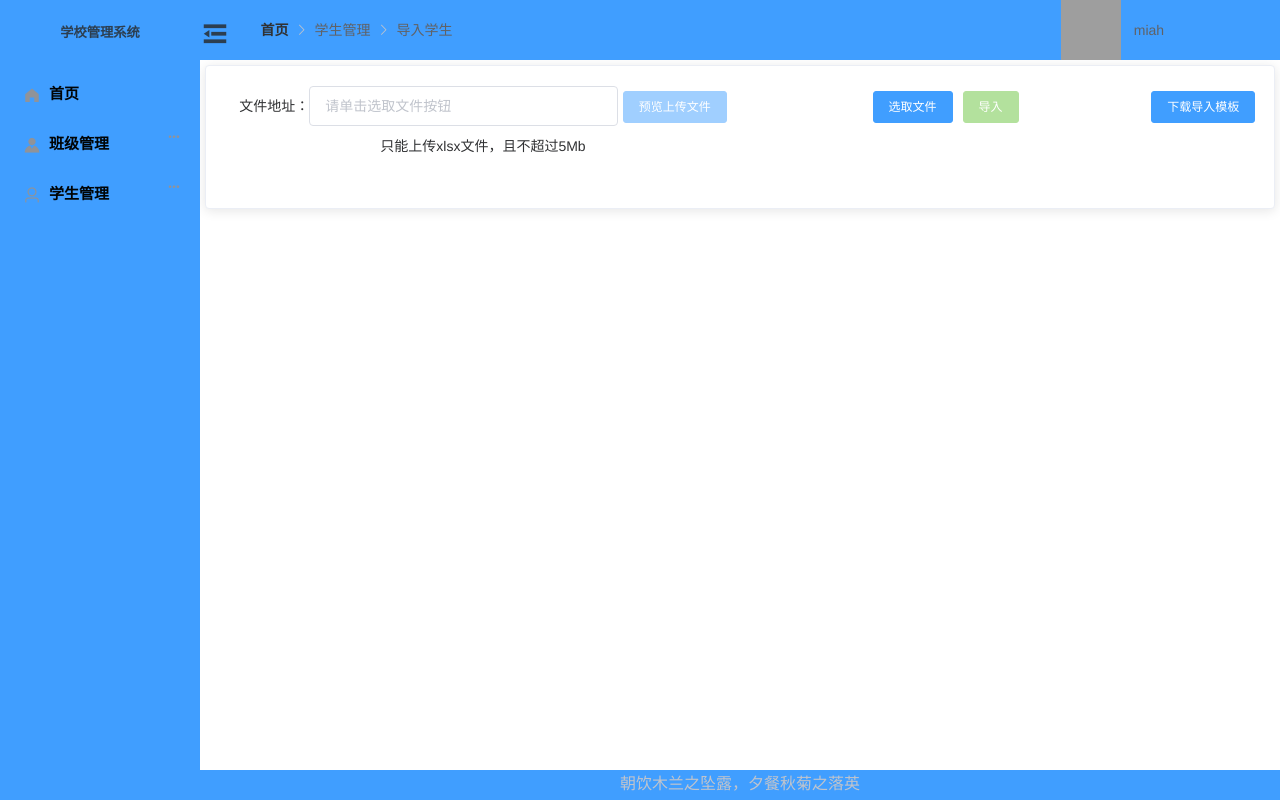
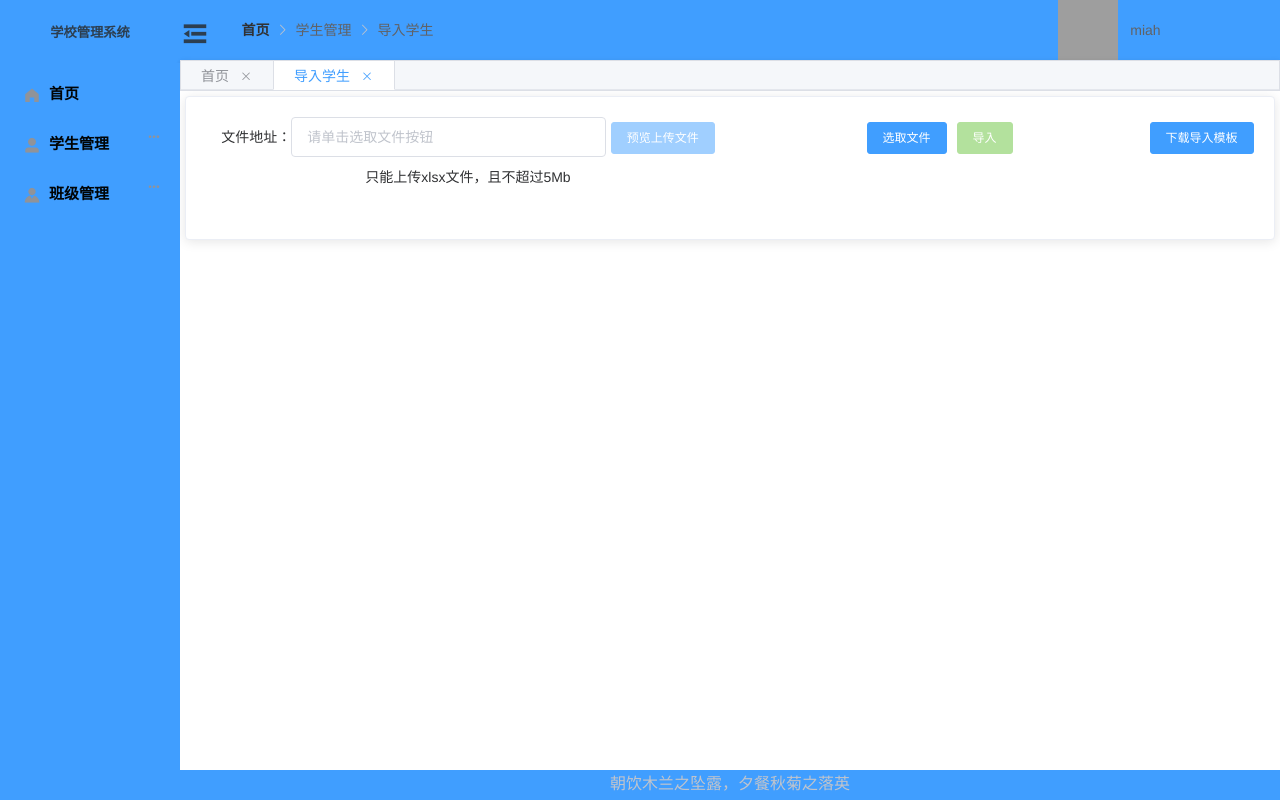
Before and after one commit to sunnybearmiah/my-pro, a Vue app: page /stu/upload in a window 1280 px wide. Built offline with nearby package versions, Linux system fonts and the light colour scheme; grey boxes are pictures that could not be loaded.

Commit message:
add tabs

```diff
--- a/package.json
+++ b/package.json
@@ -20,6 +20,7 @@
     "vue": "^2.5.2",
     "vue-axios": "^2.1.4",
     "vue-router": "^3.0.1",
+    "vuex": "^3.1.1",
     "xlsx": "^0.14.3"
   },
   "devDependencies": {
@@ -38,7 +39,7 @@
     "babel-preset-stage-2": "^6.22.0",
     "babel-register": "^6.22.0",
     "chalk": "^2.0.1",
-    "chromedriver": "^2.27.2",
+    "chromedriver": "^2.46.0",
     "copy-webpack-plugin": "^4.0.1",
     "cross-spawn": "^5.0.1",
     "css-loader": "^0.28.0",
--- a/src/common/menu.js
+++ /dev/null
@@ -1,39 +0,0 @@
-export default {
-  menu: [
-    {
-      id: 1,
-      name: '首页',
-      icon: 'el-icon-s-home',
-      uri: '/'
-    },
-    {
-      id: 2,
-      name: '班级管理',
-      icon: 'el-icon-s-custom',
-      item: [
-        {
-          id: 1,
-          name: '班级',
-          uri: '/classes'
-        }
-      ]
-    },
-    {
-      id: 3,
-      name: '学生管理',
-      icon: 'el-icon-user',
-      item: [
-        {
-          id: 1,
-          name: '学生',
-          uri: '/stu'
-        },
-        {
-          id: 2,
-          name: '导入学生',
-          uri: '/stu/upload'
-        }
-      ]
-    }
-  ]
-}
--- a/src/main.js
+++ b/src/main.js
@@ -5,6 +5,7 @@ import App from './App'
 import ElementUI from 'element-ui'
 import 'element-ui/lib/theme-chalk/index.css'
 import router from './router'
+import store from './store'
 
 Vue.use(ElementUI)
 
@@ -13,6 +14,7 @@ Vue.config.productionTip = false
 /* eslint-disable no-new */
 new Vue({
   el: '#app',
+  store,
   router,
   render: h => h(App)
 })
--- a/src/router/index.js
+++ b/src/router/index.js
@@ -1,55 +1,15 @@
 import Vue from 'vue'
 import Router from 'vue-router'
-import login from '@/views/login'
-import home from '@/views/home'
-import students from '@/views/students'
-import classes from '@/views/classes'
-import welcome from '@/views/welcome'
-import upload from '@/views/upload'
+import menu from './menu'
 
 Vue.use(Router)
+
+let list = menu.menu
 
 const router = new Router({
   // 地址栏去掉#
   mode: 'history',
-  routes: [
-    {
-      path: '/',
-      name: '',
-      redirect: '/welcome',
-      hidden: true
-    },
-    {
-      path: '/',
-      name: '',
-      component: home,
-      children: [
-        {path: '/welcome', component: welcome, name: '欢迎页面'}
-      ]
-    },
-    {
-      path: '/login',
-      name: '登录',
-      component: login
-    },
-    {
-      path: '/',
-      name: '学生管理',
-      component: home,
-      children: [
-        {path: '/stu', name: '学生', component: students},
-        {path: '/stu/upload', name: '导入学生', component: upload}
-      ]
-    },
-    {
-      path: '/',
-      name: '班级管理',
-      component: home,
-      children: [
-        {path: '/classes', name: '班级', component: classes}
-      ]
-    }
-  ]
+  routes: list
 })
 
 export default router
--- /dev/null
+++ b/src/router/menu.js
@@ -0,0 +1,54 @@
+import login from '@/views/login'
+import home from '@/views/home'
+import students from '@/views/students'
+import classes from '@/views/classes'
+import welcome from '@/views/welcome'
+import upload from '@/views/upload'
+
+export default {
+  menu: [
+    {
+      path: '/login',
+      name: '登录',
+      component: login,
+      hidden: true
+    },
+    {
+      path: '/',
+      name: '',
+      redirect: '/welcome',
+      hidden: true  // 菜单展示
+    },
+    {
+      id: 1,
+      path: '/',
+      name: '',
+      component: home,
+      single: true, // 单层结构标志
+      children: [
+        {id: 1, path: '/welcome', component: welcome, name: '首页', icon: 'el-icon-s-home'}
+      ]
+    },
+    {
+      id: 2,
+      path: '/',
+      name: '学生管理',
+      component: home,
+      icon: 'el-icon-user-solid',
+      children: [
+        {id: 1, path: '/stu', name: '学生', component: students},
+        {id: 2, path: '/stu/upload', name: '导入学生', component: upload}
+      ]
+    },
+    {
+      id: 3,
+      path: '/',
+      name: '班级管理',
+      component: home,
+      icon: 'el-icon-s-custom',
+      children: [
+        {id: 1, path: '/classes', name: '班级', component: classes}
+      ]
+    }
+  ]
+}
--- /dev/null
+++ b/src/store/index.js
@@ -0,0 +1,45 @@
+import Vue from 'vue'
+import Vuex from 'vuex'
+
+Vue.use(Vuex)
+
+const store = new Vuex.Store({
+    state: {
+        openTab: [],  // 已打开的标签页
+        activeIndex: '/'
+    },
+    mutations: {
+        // 添加tabs
+        add_tabs (state, data) {
+            this.state.openTab.push(data);
+        },
+        // 删除tabs
+        del_tabs (state, route) {
+            let index = 0;
+            for (let option of state.openTab) {
+            if (option.route === route) {
+                break;
+            }
+            index++;
+            }
+            this.state.openTab.splice(index, 1);
+        },
+        // 设置当前激活的tab
+        set_active_index (state, index) {
+            this.state.activeIndex = index;
+        }
+    },
+    actions:{
+        addFunc(context,data){
+            context.commit('add_tabs',data)
+        },
+        delFunc(context,route){
+            context.commit('del_tabs',route)
+        },
+        setFunc(context,index){
+            context.commit('set_active_index',index)
+        }
+    }
+})
+
+export default store
--- a/src/views/home.vue
+++ b/src/views/home.vue
@@ -15,20 +15,23 @@
                 :collapse-transition="dh"
                 router>
                 <template v-for="(list,k,idx) in menuList">
-                    <template v-if="list.uri">
-                        <el-menu-item v-bind:key="idx" :index="list.uri">
-                            <i :class="list.icon"></i>
-                            <span class="menuTitle" slot="title">{{ list.name }}</span>
+                    <template v-if="!list.hidden">
+                        <!-- 类首页单层结构 -->
+                        <template v-if="list.single">
+                            <el-menu-item v-bind:key="idx" :index="list.children[0].path">
+                                <i :class="list.children[0].icon"></i>
+                                <span class="menuTitle" slot="title">{{ list.children[0].name }}</span>
                             </el-menu-item>
                         </template>
+                        <!-- 两层结构 -->
                         <template v-else>
                             <el-submenu v-bind:key="idx" :index="list.id.toString()">
                                 <template slot="title">
                                     <i :class="list.icon"></i>
                                     <span class="menuTitle">{{ list.name }}</span>
                                 </template>
-                            <template v-if="list.item">
-                                <el-menu-item class="submenu_item_self" v-for="(subList,k,idx) in list.item" v-bind:key="idx" :index="subList.uri">
+                                <template v-if="list.children">
+                                    <el-menu-item class="submenu_item_self" v-for="(subList,k,idx) in list.children" v-bind:key="idx" :index="subList.path">
                                         <i class="el-icon-caret-right"></i>
                                         <span slot="title" class="item-menu">{{ subList.name }}</span>
                                     </el-menu-item>
@@ -36,10 +39,11 @@
                             </el-submenu>
                         </template>
                     </template>
+                </template>
             </el-menu>
         </el-aside>
         <el-container>
-            <el-header id="header">
+            <el-header>
                 <div class="header_0" v-show="!collapsed">
                     <i class="icon el-icon-s-fold" @click.prevent="collapse()"></i>
                 </div>
@@ -66,6 +70,23 @@
                     </el-dropdown>
                 </div>
             </el-header>
+            <!-- 此处放置el-tabs代码 -->
+                <div>
+                <el-tabs
+                    v-model="activeIndex"
+                    type="border-card"
+                    closable
+                    v-if="openTab.length"
+                    @tab-click='tabClick'
+                    @tab-remove='tabRemove'>
+                    <el-tab-pane
+                        :key="item.name"
+                        v-for="(item, index) in openTab"
+                        :label="item.name"
+                        :name="item.route">
+                    </el-tab-pane>
+                </el-tabs>
+                </div>
             <el-main id="main">
                 <router-view/>
             </el-main>
@@ -77,7 +98,7 @@
 </template>
 
 <script>
-const menu = require('../common/menu')
+const menu = require('../router/menu')
 export default {
     name: 'home',
     data(){
@@ -88,19 +109,59 @@ export default {
            dh:false
         }
     },
+    computed:{
+        getMenu:function(){
+            this.menuList = menu.default.menu
+            return this.menuList
+        },
+        openTab:function() {
+            return this.$store.state.openTab;
+        },
+        activeIndex:{
+            get:function() {
+                return this.$store.state.activeIndex;
+            },
+            set:function(val) {
+                this.$store.dispatch('setFunc', val);
+            }
+        }
+    },
     watch: {
-        $route() {
+        '$route'(to,from){
             this.getBreadcrumb()
+            //判断路由是否已经打开
+            //已经打开的 ，将其置为active
+            //未打开的，将其放入队列里
+            let flag = false;
+            for(let item of this.openTab){
+            if(item.name === to.name){
+                this.$store.dispatch('setFunc',to.path)
+                flag = true;
+                break;
+            }
+            }
+            if(!flag){
+            this.$store.dispatch('addFunc', {route: to.path, name: to.name});
+            this.$store.dispatch('setFunc', to.path);
+            }
         }
     },
     created:function(){
         this.getMenu
         this.getBreadcrumb()
     },
-    computed:{
-        getMenu:function(){
-            this.menuList = menu.default.menu
-            return this.menuList
+    mounted () {
+        // 刷新时以当前路由做为tab加入tabs
+        // 当前路由不是首页时，添加首页以及另一页到store里，并设置激活状态
+        // 当当前路由是首页时，添加首页到store，并设置激活状态
+        if (this.$route.path !== '/' && this.$route.path !== '/welcome') {
+            this.$store.dispatch('addFunc', {route: '/welcome' , name: '首页'});
+            this.$store.dispatch('addFunc', {route: this.$route.path , name: this.$route.name });
+            this.$store.dispatch('setFunc', this.$route.path);
+        } else {
+            this.$store.dispatch('addFunc', {route: '/welcome', name: '首页'});
+            this.$store.dispatch('setFunc', '/welcome');
+            this.$router.push('/');
         }
     },
     methods: {
@@ -116,12 +177,31 @@ export default {
             this.levelList = matched
         },
         handleOpen(key, keyPath) {
-            console.log("handleOpen:")
-            console.log(key, keyPath);
+
         },
         handleClose(key, keyPath) {
-            console.log("handleClose:")
-            console.log(key, keyPath);
+
+        },
+         //tab标签点击时，切换相应的路由
+        tabClick(tab){
+            this.$router.push({path: this.activeIndex});
+        },
+        //移除tab标签
+        tabRemove(targetName){
+            //首页不删
+            if(targetName == '/'||targetName == '/welcome'){
+                return
+            }
+            this.$store.dispatch('delFunc', targetName);
+            if (this.activeIndex === targetName) {
+                // 设置当前激活的路由
+                if (this.openTab && this.openTab.length >= 1) {
+                    this.$store.dispatch('setFunc', this.openTab[this.openTab.length-1].route);
+                    this.$router.push({path: this.activeIndex});
+                } else {
+                this.$router.push({path: '/'});
+                }
+            }
         }
     }
 }
@@ -145,8 +225,8 @@ export default {
     width: 60px;
 }
 .menu-expanded {
-    flex: 0 0 200px;
-    width: 200px;
+    flex: 0 0 180px;
+    width: 180px;
 }
 
 .header_1{
@@ -163,8 +243,8 @@ export default {
 }
 
 /deep/.el-header{
+    height:60px;
     background:  #409EFF;
-  height:60px;
     padding:0
 }
 
@@ -220,4 +300,17 @@ export default {
     height: 30px;
     line-height: 30px
 }
+
+/deep/.el-icon-close:before{
+    margin-left:5px
+}
+
+/deep/.el-tabs__content{
+    display: none;
+}
+
+/deep/.el-tabs__item{
+    height:30px;
+    line-height: 30px
+}
 </style>
```
Also changed, not shown: src/common/tttt.js (deleted, +0 -47 lines), 1 other file (tests, documents, lock files or other folders). Lines whose indentation alone changed are shown as unchanged.
